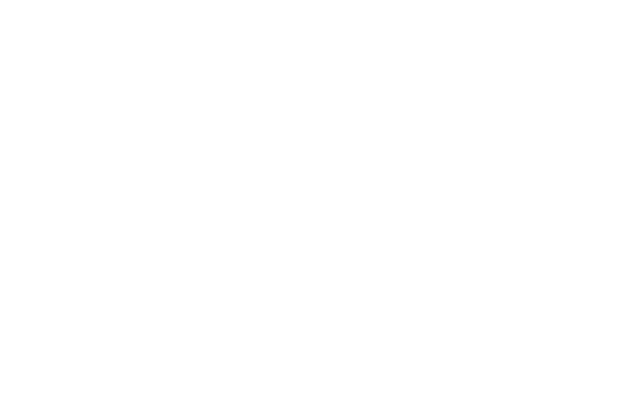
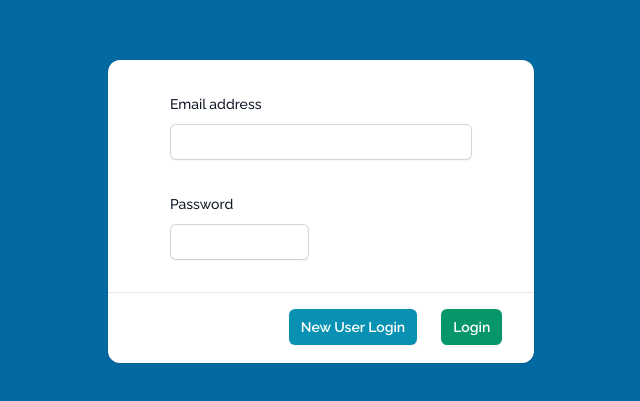
Before and after one commit to AdrianRRojo/authtemplate, a React (Create React App) app: page /login in a window 1280 px wide. Before the commit this address had no page. Shown: the part 189-590 px from the top of the page, without its empty margins (319-959 px from the left). Built offline with nearby package versions, Linux system fonts and the light colour scheme.

Commit message:
Created Login page

```diff
--- a/src/App.tsx
+++ b/src/App.tsx
@@ -3,6 +3,7 @@
 import { BrowserRouter as Router, Routes,Route } from 'react-router-dom';
 import Register from './components/register';
 import Landing from './components/Landing';
+import Login from './components/login';
 import Cookies from 'js-cookie';
 
 function App() {
@@ -10,7 +11,8 @@
   return (
     <Router>
       <Routes>
-        {getCookie ? <Route path="/home" Component={Landing} /> : <Route path="/" Component={Register} />}
+        {getCookie ? <Route path="/home" Component={Landing} /> : <Route path="/register" Component={Register} />}
+          <Route path="/login" Component={Login} />
         {/* <Route path="/" Component={Register} /> */}
       </Routes>
     </Router>
--- /dev/null
+++ b/src/components/login.tsx
@@ -0,0 +1,137 @@
+import { useEffect, useState } from "react";
+import { LoginController } from "../controllers/LoginController";
+import { useNavigate } from "react-router-dom";
+
+export interface LoginFormData {
+    email: string;
+    password: string;
+}
+
+interface rcMessages {
+    id: string;
+    message: String;
+}
+
+export default function Login() {
+    const navigate = useNavigate();
+
+    const [formData, setFormData] = useState<LoginFormData>({
+        email: "",
+        password: "",
+    });
+
+    const [rcMsg, setRcMsg] = useState<rcMessages[]>([{id: "", message: ""}]);
+
+    const handleSubmit = async (event: React.FormEvent) => {
+        event.preventDefault();
+
+        try {
+            const rcResponse: any | undefined = await LoginController(formData)
+                .then((response) => response)
+                .catch((e) => console.warn(e));
+            if (rcResponse) {
+                console.log("rcResponse is not okay:", rcResponse);
+                rcResponse.map((msg: string, idx: string) => {
+                    setRcMsg((prevData) => [
+                        ...prevData,
+                        { id: idx, message: msg },
+                    ]);
+                });
+                // navigate('/home');
+                //window.location.reload();
+            } else {
+                //console.log("No good:", rcResponse);
+                navigate("/home");
+                window.location.reload();
+            }
+        } catch (error) {
+            console.log("Error", error);
+        }
+    };
+
+
+    const handleInputChange = (event: React.ChangeEvent<HTMLInputElement>) => {
+        const { name, value } = event.target;
+        setFormData((prevData) => ({ ...prevData, [name]: value }));
+    };
+
+    const clearState = () => {
+        setRcMsg([]);
+    };
+
+    const redirect = () => {
+        navigate("/register");
+    }
+    return (
+        <div className="bg-sky-700">
+            <div className="flex flex-row min-h-screen justify-center items-center">
+                <form onSubmit={handleSubmit} className="w-4/12 bg-white shadow-sm ring-1 ring-gray-900/5 sm:rounded-xl md:col-span-2 ">
+                    <div className="px-4 py-6 sm:p-8 flex flex-row justify-center items-center ">
+                        <div className="grid w-10/12 grid-cols-1 gap-x-6 gap-y-8 sm:grid-cols-6">
+
+
+                            <div className="sm:col-span-6">
+                                <label htmlFor="email" className="block text-sm/6 font-medium text-gray-900">
+                                    Email address
+                                </label>
+                                <div className="mt-2">
+                                    <input
+                                        id="email"
+                                        name="email"
+                                        type="email"
+                                        autoComplete="email"
+                                        className="block pl-3 w-full rounded-md border-0 py-1.5 text-gray-900 shadow-sm ring-1 ring-inset ring-gray-300 placeholder:text-gray-400 focus:ring-2 focus:ring-inset sm:text-sm/6"
+                                        onChange={handleInputChange}
+                                        value={formData.email}
+                                        required
+                                    />
+                                </div>
+                            </div>
+
+                            <div className="sm:col-span-3">
+                                <label htmlFor="password" className="block text-sm/6 font-medium text-gray-900">
+                                    Password
+                                </label>
+                                <div className="mt-2">
+                                    <input
+                                        id="password"
+                                        type="password"
+                                        name="password"
+                                        className="block pl-3 w-full rounded-md border-0 py-1.5 text-gray-900 shadow-sm ring-1 ring-inset ring-gray-300 placeholder:text-gray-400 focus:ring-2 focus:ring-inset sm:text-sm/6"
+                                        onChange={handleInputChange}
+                                        value={formData.password}
+                                        required
+                                    />
+                                </div>
+                            </div>
+                        </div>
+                    </div>
+                            <div
+                                className="flex items-center justify-end gap-x-6 border-t border-gray-900/10 px-4 py-4 sm:px-8">
+
+                                <button
+                                    onClick={redirect}
+                                    className="rounded-md bg-cyan-600 px-3 py-2 text-sm font-semibold text-white shadow-sm hover:bg-cyan-500 focus-visible:outline focus-visible:outline-2 focus-visible:outline-offset-2 focus-visible:outline-cyan-600">New
+                                    User Login
+                                </button>
+                                <button
+                                    type="submit"
+                                    onClick={clearState}
+                                    className="rounded-md bg-emerald-600 px-3 py-2 text-sm font-semibold text-white shadow-sm hover:bg-emerald-500 focus-visible:outline focus-visible:outline-2 focus-visible:outline-offset-2 focus-visible:outline-emerald-600"
+                                >
+                                    Login
+                                </button>
+                            </div>
+
+                        {rcMsg.map(msgs => (
+                            <li className="text-red-500 text-md font-semibold px-5 list-none mb-0.5 text-center"
+                                key={msgs.id}>{msgs.message}</li>
+                        ))}
+
+                </form>
+
+
+            </div>
+        </div>
+);
+}
--- a/src/components/register.tsx
+++ b/src/components/register.tsx
@@ -1,7 +1,7 @@
 import { useEffect, useState } from "react";
 import { RegisterController } from "../controllers/registerController";
 import { useNavigate } from "react-router-dom";
-import {clear} from "@testing-library/user-event/dist/clear";
+
 export interface FormData {
   fname: string;
   lname: string;
--- /dev/null
+++ b/src/controllers/LoginController.tsx
@@ -0,0 +1,6 @@
+import {LoginFormData} from "../components/login";
+
+export const LoginController = async (data: LoginFormData) => {
+    const email: string = data.email;
+    const password: string = data.password;
+}
```
